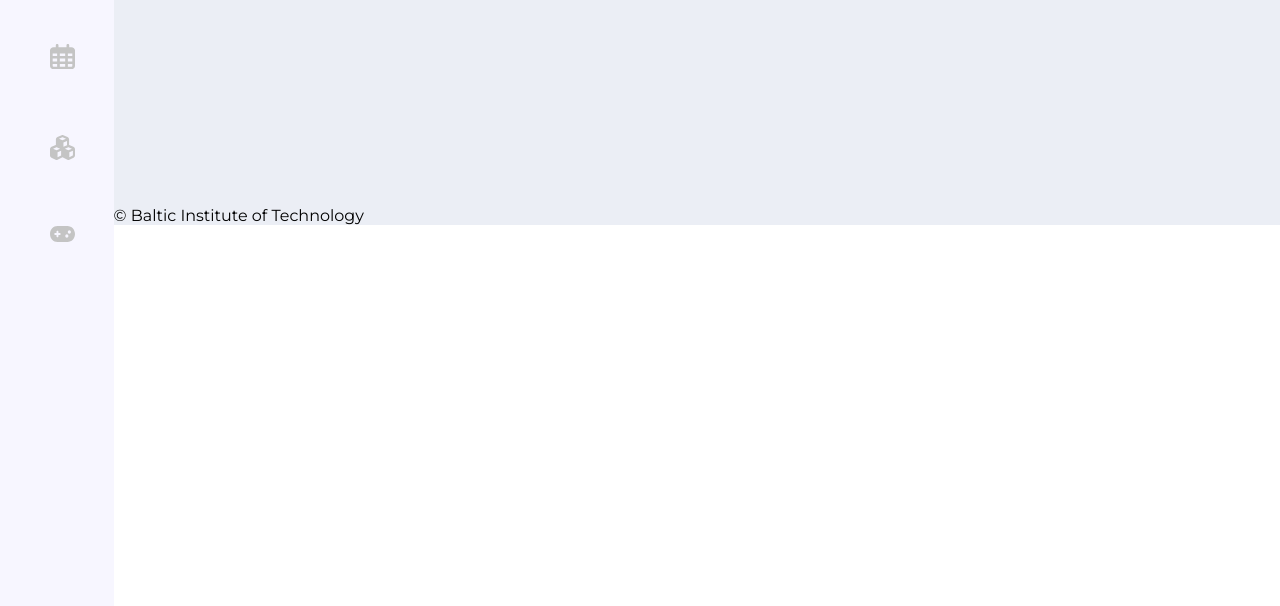
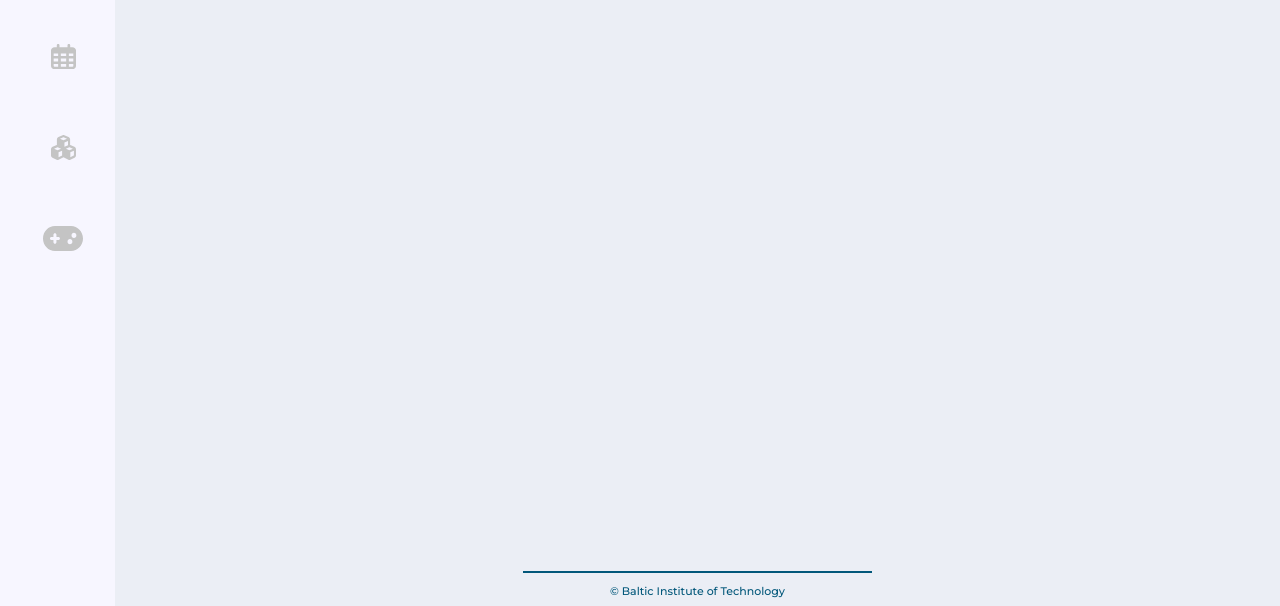
Before and after one commit to Zukauskas/friday-challenge, a website: page index.html in a window 1280 px wide. Shown: the part 194-800 px from the top of the page. Drawn offline with Linux system fonts and the light colour scheme.

Commit message:
Add footer style

```diff
--- a/css/layout.css
+++ b/css/layout.css
@@ -1,7 +1,7 @@
 body {
     display: grid;
     grid-template-columns: max-content 1fr;
-    grid-template-rows: auto;
+    grid-template-rows: 1fr max-content;
     grid-template-areas:
         "sidebar main"
         "sidebar footer";
@@ -9,7 +9,6 @@ body {
 }
 
 header.main-header {
-    position: relative;
     grid-area: sidebar;
     background-color: #f7f6ff;
     display: flex;
@@ -20,7 +19,7 @@ header.main-header {
     padding: 52px 16px 24px;
 }
 
-.divider {
+.main-nav .divider {
     height: 2px;
     background-color: var(--not-active-color);
     width: 60%;
@@ -41,7 +40,6 @@ header.main-header {
 }
 
 .nav-icon {
-    width: 25px;
 }
 
 .nav-link {
@@ -63,6 +61,23 @@ header.main-header {
 
 footer {
     grid-area: footer;
+    display: flex;
+    flex-direction: column;
     background-color: #ebeef5;
-    max-height: max-content;
+    text-align: center;
+    height: 35px;
+    color: var(--active-color);
 }
+
+footer .copyright {
+    margin-top: 11px;
+    font-size: 11px;
+    font-weight: 500;
+}
+
+footer .divider {
+    align-self: center;
+    height: 2px;
+    background-color: var(--active-color);
+    width: 30%;
+}
--- a/index.html
+++ b/index.html
@@ -33,6 +33,7 @@
         </header>
         <main class="main-content">CONTENT</main>
         <footer>
+            <div class="divider"></div>
             <p class="copyright">&#169; Baltic Institute of Technology</p>
         </footer>
     </body>
```
